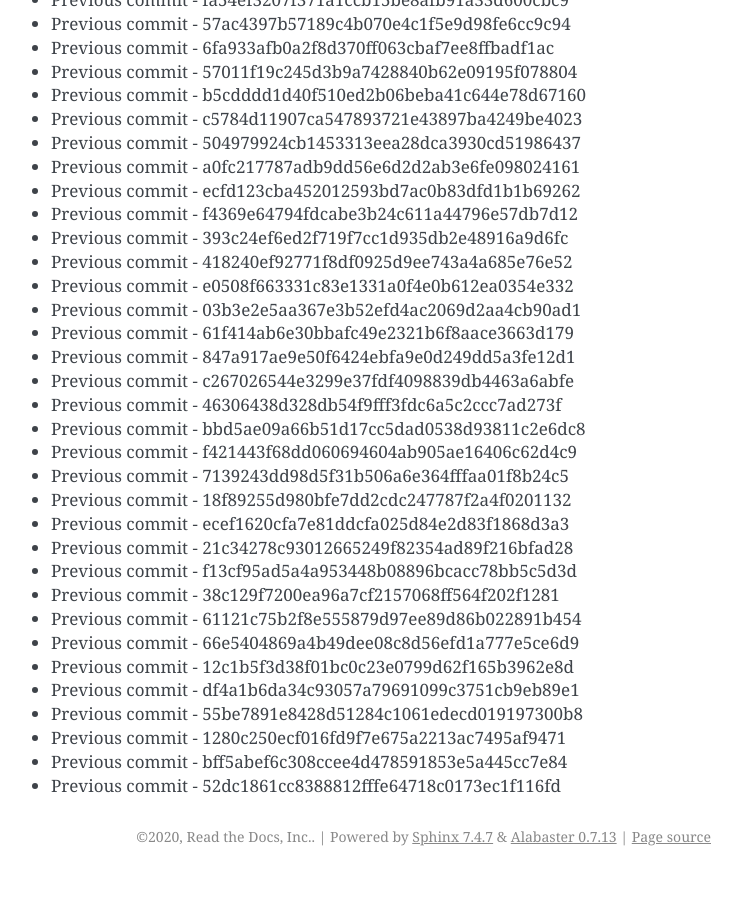
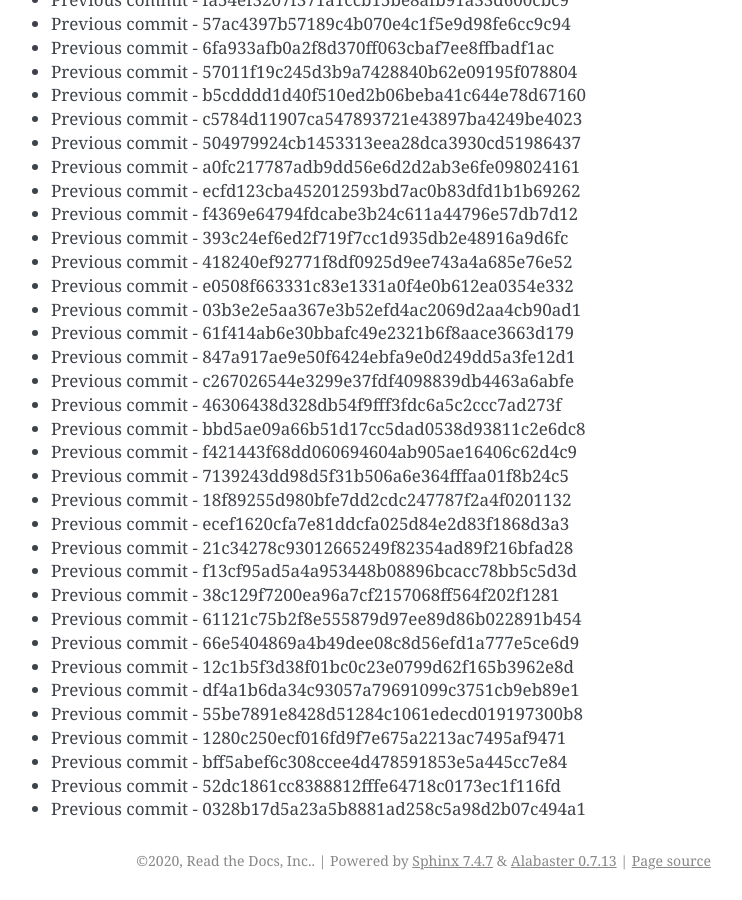
Before and after one commit to readthedocs/rtd-git-stresstest, a Sphinx documentation site: the page built from docs/updates.rst, in a window 1280 px wide and 900 px high, scrolled down 57625 px. Shown: the whole window, without its empty margins (399-1141 px from the left). Built offline with Sphinx 7.4.7, drawn with Linux system fonts in a browser that asks for light colours; before the commit the page ends 58501 px from its top, so only the background shows below that.

Commit message:
Generating commit from previous: 0328b17d5a23a5b8881ad258c5a98d2b07c494a1

```diff
--- a/docs/updates.rst
+++ b/docs/updates.rst
@@ -2453,3 +2453,4 @@ It can be tested for any performance characteristics.
 * Previous commit - 1280c250ecf016fd9f7e675a2213ac7495af9471
 * Previous commit - bff5abef6c308ccee4d478591853e5a445cc7e84
 * Previous commit - 52dc1861cc8388812fffe64718c0173ec1f116fd
+* Previous commit - 0328b17d5a23a5b8881ad258c5a98d2b07c494a1
```
